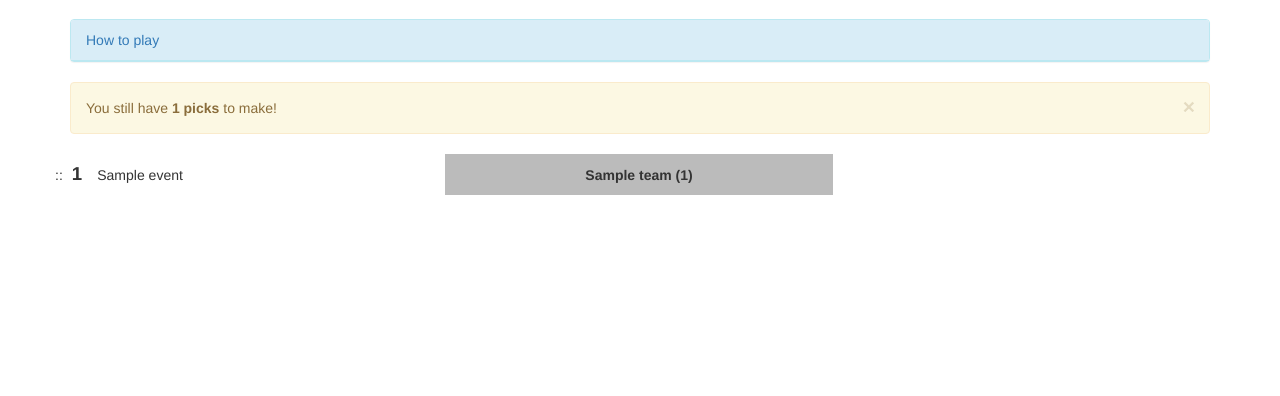
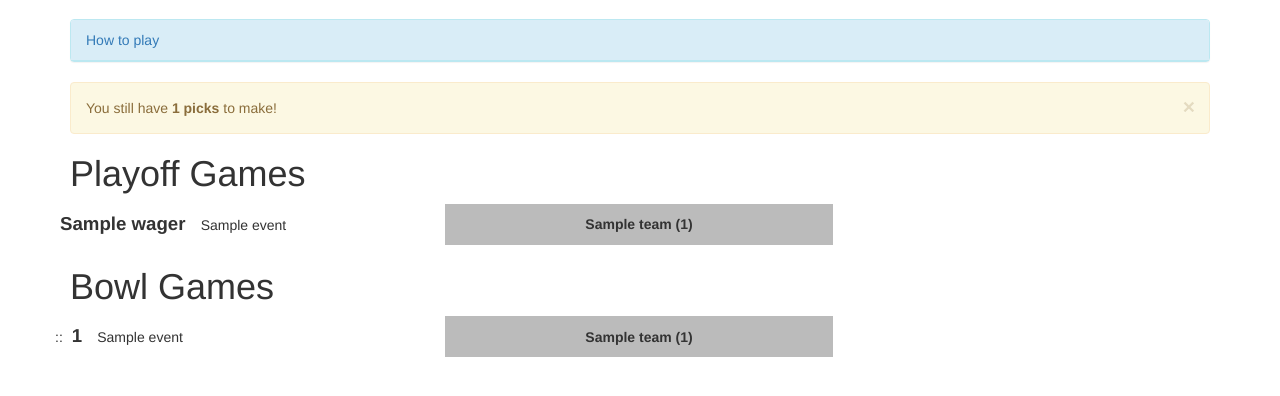
Before and after one commit to ryanmoore/cfb-pickem, a Django app: template pickem/templates/pickem/select_all.html in a window 1280 px wide. Shown: the part 51-447 px from the top of the page. Run offline with Django 3.2, Linux system fonts and the light colour scheme; the template is opened without the code that fills it: most values are stand-ins (such as "Sample title", 1, 10 or a date in 2020); parts of the project's set-up code (start-up, migrations or seed data) failed here and were passed over; some libraries are stand-ins or nearby versions.

Commit message:
Updated models and selection page to account for fixed-value playoff games. These are games that cannot be sorted (aka are not user-assigned confidence scores) so the user only makes the selection. Not yet displaying well in picks or scores.

```diff
--- a/pickem/models.py
+++ b/pickem/models.py
@@ -13,6 +13,7 @@ class Event(models.Model):
 class Game(models.Model):
     event = models.ForeignKey(Event)
     datetime = models.DateTimeField()
+    fixed_wager_amount = models.PositiveSmallIntegerField(default=0)
 
     def pretty_date(self):
         localtime = timezone.localtime(self.datetime)
--- a/pickem/static/pickem/css/sortable_selection.css
+++ b/pickem/static/pickem/css/sortable_selection.css
@@ -74,6 +74,10 @@
     display: table;
 }
 
+.fixed-value {
+    cursor: auto;
+}
+
 .handle > span {
     display: table-cell;
     vertical-align: middle;
@@ -82,6 +86,11 @@
 .handle-grip {
     padding-right: 5px;
     width: auto;
+}
+
+.handle-grip-placeholder {
+    padding-right: 5px;
+    width: 5px;
 }
 
 .pick-idx {
--- a/pickem/static/pickem/js/select_all_form.js
+++ b/pickem/static/pickem/js/select_all_form.js
@@ -19,7 +19,7 @@ function configure_sortable() {
         scrollSpeed: 10,
         handle: ".handle",
         update: update_indices
-        //,items:'td:not(.sortable-state-disabled)'
+        //,items: 'div:not(.fixed-value-game)'
     });
     $( '#matchup_ranking' ).disableSelection();
     $( 'form' ).submit( onSubmit );
--- a/pickem/templates/pickem/base.html
+++ b/pickem/templates/pickem/base.html
@@ -12,7 +12,11 @@
     <title>{% block title %}CFB Pickem{% endblock %}</title>
 
     <!-- Bootstrap core CSS -->
+    {% if DEBUG %}
+    <link rel="stylesheet" type="text/css" href="{% static 'bootstrap/3.3.1/css/bootstrap.min.css' %}">
+    {% else %}
     <link rel="stylesheet" type="text/css" href="https://maxcdn.bootstrapcdn.com/bootstrap/3.3.1/css/bootstrap.min.css">
+    {% endif %}
     <!-- Custom styles for this template -->
     <link href="{% static 'pickem/css/navbar-fixed-top.css' %}" type="text/css" rel="stylesheet">
     {% block additional_style %}{% endblock %}
@@ -23,7 +27,11 @@
 <div class="navbar navbar-default navbar-fixed-top" role="navigation">
     <div class="container">
         <div class="navbar-header pull-left">
+            {% if DEBUG %}
+            <a class="navbar-brand" href="{% url 'pickem:index' %}">CFB Pickem Debug</a>
+            {% else %}
             <a class="navbar-brand" href="{% url 'pickem:index' %}">CFB Pickem</a>
+            {% endif %}
         </div>
         <div class="navbar-header navbar-right">
             <button type="button" class="navbar-toggle pull-right" data-toggle="collapse" data-target=".navbar-collapse">
@@ -92,8 +100,13 @@
 <!-- Bootstrap core JavaScript
 ================================================== -->
 <!-- Placed at the end of the document so the pages load faster -->
+{% if DEBUG %}
+<script type="text/javascript" src="{% static 'jquery-2.1.3.min.js' %}"></script>
+<script type="text/javascript" src="{% static 'bootstrap/3.3.1/js/bootstrap.min.js' %}"></script>
+{% else %}
 <script type="text/javascript" src="//code.jquery.com/jquery-2.0.3.min.js"></script>
 <script type="text/javascript" src="https://maxcdn.bootstrapcdn.com/bootstrap/3.3.1/js/bootstrap.min.js"></script>
+{% endif %}
 {% block external_js %}{% endblock %}
 </body>
 </html>
--- a/pickem/templates/pickem/select_all.html
+++ b/pickem/templates/pickem/select_all.html
@@ -76,15 +76,50 @@
 <form method="POST" action="{% url 'pickem:select_all' %}" id="rankform">
     {% csrf_token %}
     <input type='hidden' name='matchup_ordering' id='matchup_ordering'>
+    <h1>Playoff Games</h1>
+    <div class="table-container pick-list">
+        {% for matchup in fixed_value_games %}
+        <div class="row" id="game={{matchup.game.id}}">
+            <div class="col-xs-4 handle fixed-value pick-list-col">
+                <span class="handle-grip-placeholder"></span>
+                <span class="game_title">
+                    <span class="pick-idx">
+                        {{ matchup.wager }}
+                    </span>
+                    {{ matchup.game.event.name }}
+                </span>
+            </div>
+            {% for team in matchup.teams %}
+            <div class="col-xs-4 button-div pick-list-col">
+                    <input type="radio"
+                           name="game={{ matchup.game.id }}"
+                           value="{{ team.name }}"
+                           id="{{ team.name }}"
+                    {% if forloop.counter == matchup.checked %}
+                    checked="checked"
+                    {% endif %}
+                    >
+                    <label class="team-button" for="{{ team.name }}">
+                    {{ team.name }}
+                    {% if team.rank %}
+                    ({{ team.rank }})
+                    {% endif %}
+                    </label>
+            </div>
+            {% endfor %}
+        </div>
+        {% endfor %}
+    </div>
+    <h1>Bowl Games</h1>
     <div class="table-container pick-list" id="matchup_ranking">
         {% for matchup in selection_form_items %}
         <div class="row" id="game={{matchup.game.id}}">
             <div class="col-xs-4 handle pick-list-col">
                 <span class="game_title">
-                <span class="handle-grip">::</span>
-                <span class="pick-idx">
-                {{ forloop.revcounter }}
-                </span>
+                    <span class="handle-grip">::</span>
+                    <span class="pick-idx">
+                        {{ forloop.revcounter }}
+                    </span>
                     {{ matchup.game.event.name }}
                 </span>
             </div>
@@ -113,7 +148,11 @@
 {% endblock %}
 
 {% block external_js %}
+{% if DEBUG %}
+<script type="text/javascript" src="{% static 'jquery-ui-1.11.2/jquery-ui.js' %}"></script>
+{% else %}
 <script type="text/javascript" src="//code.jquery.com/ui/1.10.3/jquery-ui.js"></script>
 <script type="text/javascript" src="//cdnjs.cloudflare.com/ajax/libs/jqueryui-touch-punch/0.2.2/jquery.ui.touch-punch.min.js"></script>
+{% endif %}
 <script type="text/javascript" src="{% static 'pickem/js/select_all_form.js' %}"></script>
 {% endblock %}
```
Also changed, not shown: pickem/views.py (+32 -6 lines).
